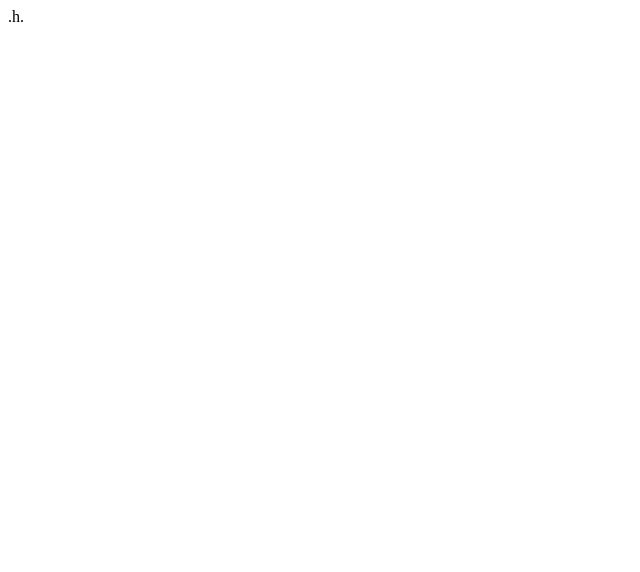
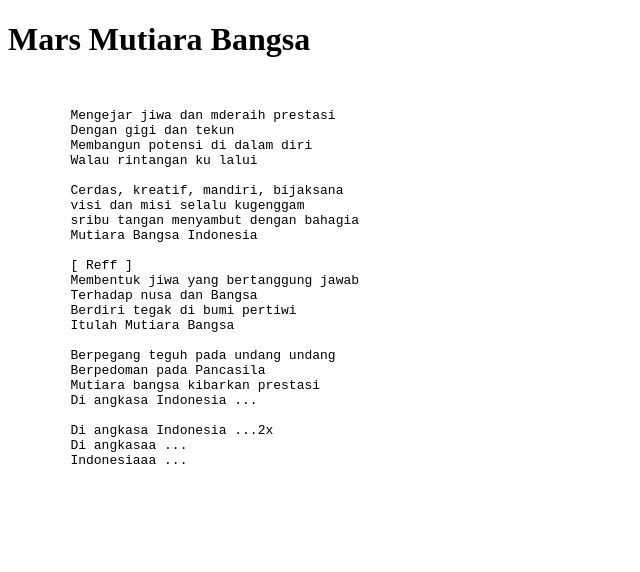
Before and after one commit to wilbertbenardi/dailytest2, a plain HTML site: page index.html in a window 1280 px wide. Shown: the whole page, without its empty margins (0-640 px from the left). Drawn offline with Linux system fonts and the light colour scheme.

Commit message:
Update index.html

```diff
--- a/index.html
+++ b/index.html
@@ -1 +1,40 @@
-.h.
+<!DOCTYPE html>
+<html lang="en">
+<head>
+    <meta charset="UTF-8">
+    <meta name="viewport" content="width=device-width, initial-scale=1.0">
+    <title>Document</title>
+    <link rel="stylesheet" href="style.css">
+</head>
+<body class="body">
+    <h1 class="h1">Mars Mutiara Bangsa</h1>
+    <pre class="pre">
+    <pre>
+        Mengejar jiwa dan mderaih prestasi
+        Dengan gigi dan tekun
+        Membangun potensi di dalam diri
+        Walau rintangan ku lalui
+
+        Cerdas, kreatif, mandiri, bijaksana
+        visi dan misi selalu kugenggam
+        sribu tangan menyambut dengan bahagia
+        Mutiara Bangsa Indonesia
+
+        [ Reff ]
+        Membentuk jiwa yang bertanggung jawab
+        Terhadap nusa dan Bangsa
+        Berdiri tegak di bumi pertiwi
+        Itulah Mutiara Bangsa
+
+        Berpegang teguh pada undang undang
+        Berpedoman pada Pancasila
+        Mutiara bangsa kibarkan prestasi
+        Di angkasa Indonesia ...
+
+        Di angkasa Indonesia ...2x
+        Di angkasaa ...
+        Indonesiaaa ...
+
+    </pre>
+</body>
+</html>
```
